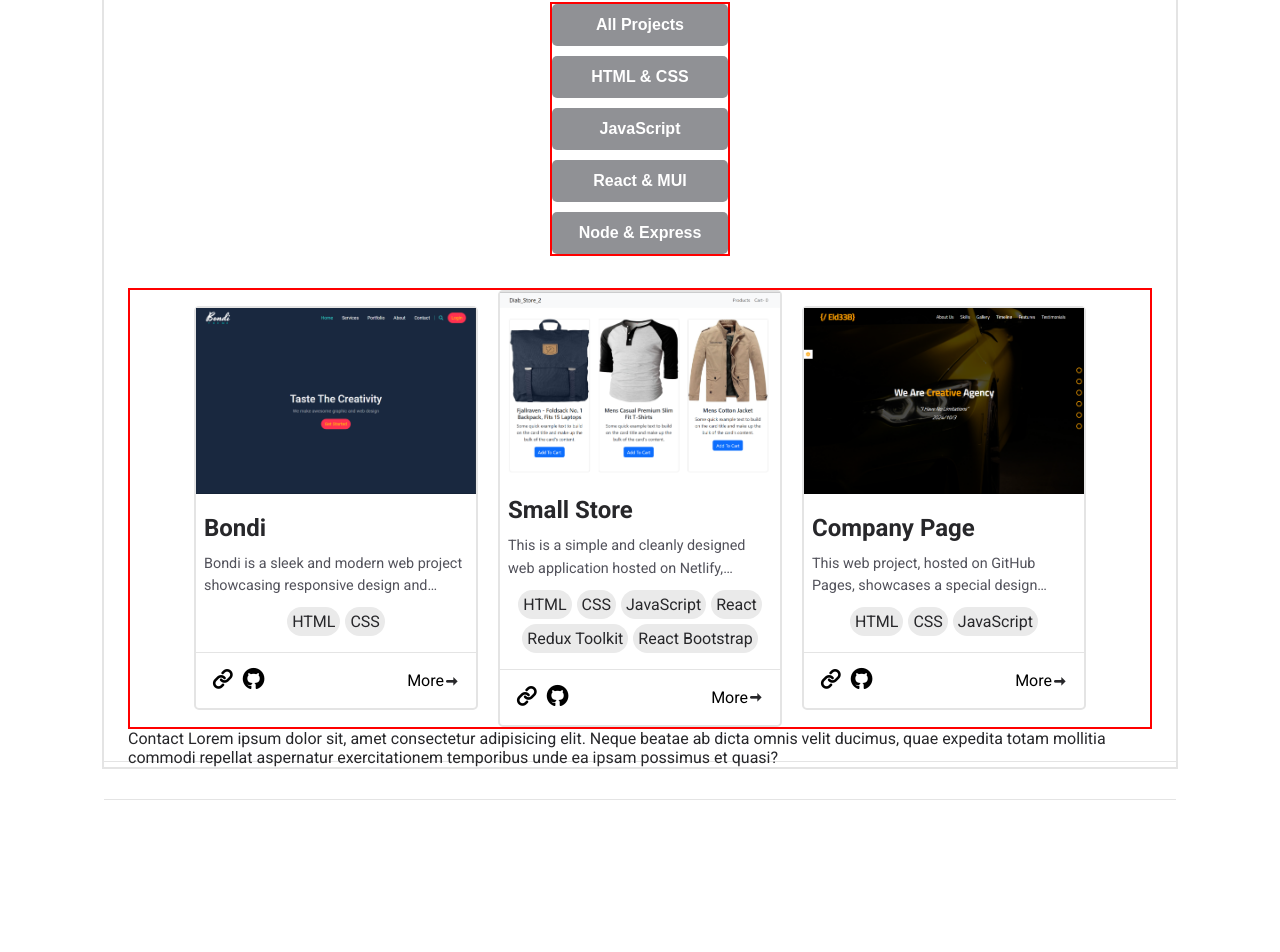
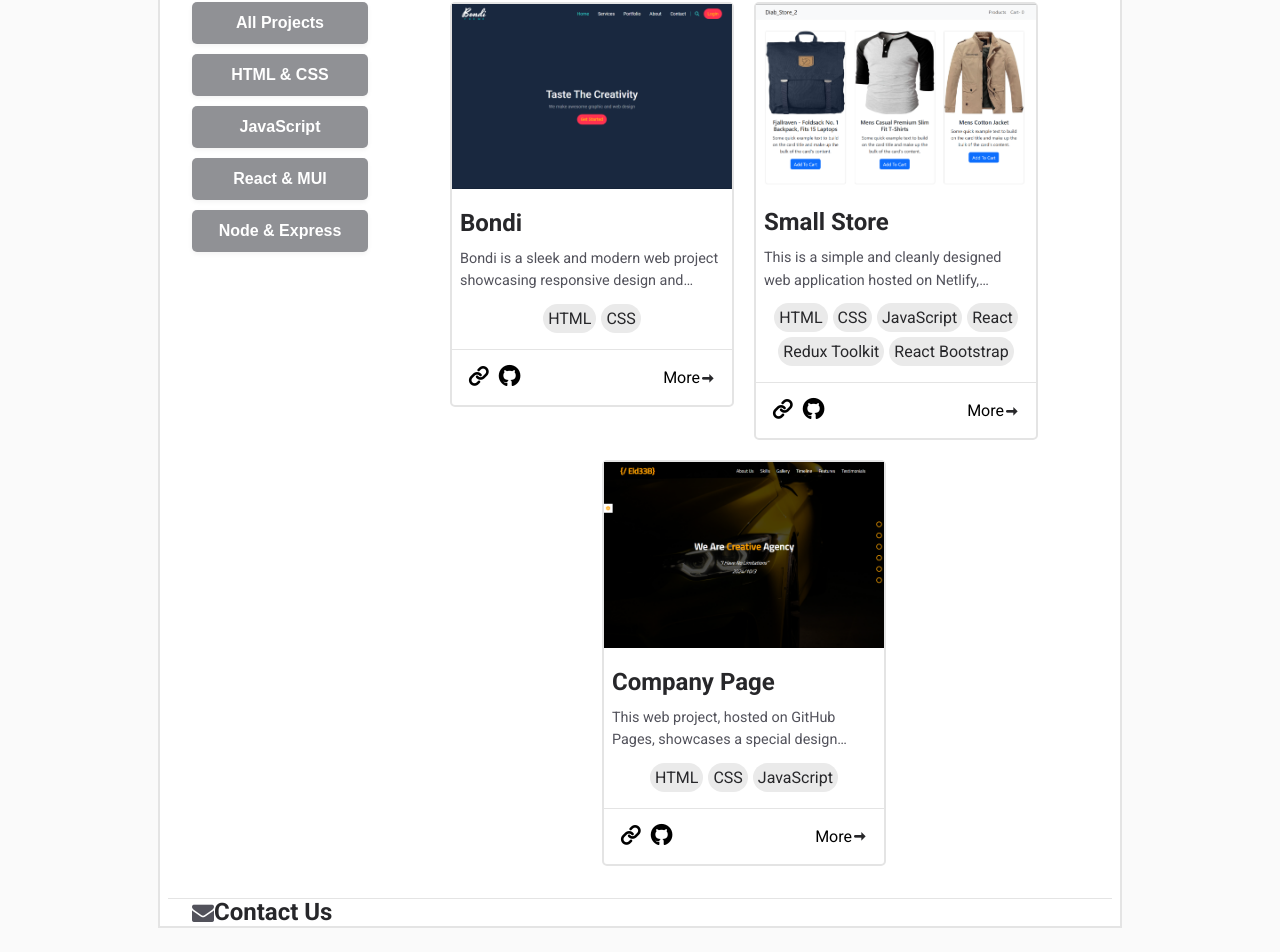
Before and after one commit to diab-tech/portfolio_2, a React (Vite) app: page / in a window 1280 px wide. Shown: the part 537-1489 px from the top of the page. Before the commit the page ends 1337 px from the top, so only its background shows below. Built offline with nearby package versions, Linux system fonts and the light colour scheme.

Commit message:
enhancements

```diff
--- a/index.html
+++ b/index.html
@@ -5,13 +5,13 @@
     <link
       rel="icon"
       type="image/svg+xml"
-      href="/public/photo_2024-10-17_23-46-49-modified.png"
+      href="/photo_2024-10-17_23-46-49-modified.png"
     />
     <meta name="viewport" content="width=device-width, initial-scale=1.0" />
     <title>Diap Portfolio</title>
 
     <!-- icons -->
-    <link rel="stylesheet" href="/public/icomoon/style.css" />
+    <link rel="stylesheet" href="/icomoon/style.css" />
   </head>
   <body class="light-mode">
     <div id="root"></div>
--- a/src/components/2-hero/Hero.jsx
+++ b/src/components/2-hero/Hero.jsx
@@ -4,7 +4,7 @@ function Hero() {
   return (
     <div className="hero p-relative">
       <div className="image">
-        <img src="/public/photo_2024-12-13_21-53-18-modified.png" />
+        <img src="/photo_2024-12-13_21-53-18-modified.png" />
         <span className="verified icon-verified"></span>
       </div>
       <h1>
--- a/src/components/3-main/Main.jsx
+++ b/src/components/3-main/Main.jsx
@@ -1,4 +1,4 @@
-import React from "react";
+import React, { useEffect, useRef } from "react";
 import "./main.css";
 import { Link } from "react-router-dom";
 const projects = [
@@ -6,7 +6,7 @@ const projects = [
     id: 1,
     name: "Bondi",
     category: "html & css",
-    image: "/public/bondi.png",
+    image: "/bondi.png",
     link: "https://diab-tech.github.io/Bondi/",
     github: "https://github.com/diab-tech/Bondi",
     description:
@@ -17,7 +17,7 @@ const projects = [
     id: 2,
     name: "Small Store",
     category: "JavaScript",
-    image: "/public/small-store.png",
+    image: "/small-store.png",
     link: "https://my-first-domain-v2.netlify.app/",
     github: "https://github.com/diab-tech/my-first-domain",
     description:
@@ -35,7 +35,7 @@ const projects = [
     id: 3,
     name: "Company Page",
     category: "JavaScript",
-    image: "/public/company-page.png",
+    image: "/company-page.png",
     link: "https://diab-tech.github.io/special-design/",
     github: "https://github.com/diab-tech/special-design",
     description:
@@ -45,21 +45,50 @@ const projects = [
 ];
 
 // filters
-// All Projects
+// All Projects Filter
 const all = () => {
   projects.find((p) => console.log(p.category == "JavaScript"));
 };
 export default function Main() {
+  const lastScrollY = useRef(null);
+  useEffect(() => {
+    const nav = document.querySelector(".left");
+
+    if (!nav) {
+      console.error("Element With class 'left' Not Fount In DOM.");
+      return; // to stop here if (!nav)
+    }
+
+    const handleScroll = () => {
+      console.log("Current scroll position:", window.scrollY);
+      if (window.scrollY > lastScrollY.current && window.scrollY > 600) {
+        // Scroll Down
+        nav.classList.add("hidden-nav");
+      } else {
+        // Scroll Up
+        nav.classList.remove("hidden-nav");
+      }
+      lastScrollY.current = window.scrollY; //update value after handleScroll is important
+    };
+
+    window.addEventListener("scroll", handleScroll);
+
+    //clean up to avoid memory leaks
+    return () => {
+      window.removeEventListener("scroll", handleScroll);
+    };
+  }, []); // to run only once on mount
+
   return (
-    <div className="main flex p-relative">
-      <section className="left border flex flex-column">
+    <div className="main flex p-relative ">
+      <section className="left flex flex-column">
         <button onClick={() => all()}>All Projects</button>
         <button>HTML & CSS</button>
         <button>JavaScript</button>
         <button>React & MUI</button>
         <button>Node & Express</button>
       </section>
-      <section className="right flex border">
+      <section className="right flex ">
         {projects.map((p) => (
           <div className="project" key={p.id}>
             <img src={p.image} />
--- a/src/components/3-main/main.css
+++ b/src/components/3-main/main.css
@@ -1,8 +1,8 @@
 .main {
   gap: 2rem;
-  flex-wrap: wrap;
   justify-content: center;
   align-items: flex-start;
+  margin-bottom: 2rem;
 }
 /*
     Left Section
@@ -10,8 +10,20 @@
 
 .main section.left {
   gap: 10px;
+  position: sticky;
+  top: 0;
+  background-color: var(--secondary);
+  z-index: 1000;
+  transition: transform 0.3s ease;
+}
+/* hide nav of filters [section.left] */
+@media (max-width: 767px) {
+  .hidden-nav {
+    transform: translateY(-100%);
+  }
 }
 .main section.left button {
+  box-shadow: 0 2px 5px rgba(0, 0, 0, 0.1);
   background-color: rgba(36, 37, 46, 1);
   width: 11rem;
   padding: 0.75rem;
@@ -24,6 +36,12 @@
   transition: 0.3s;
   font-weight: 600;
 }
+@media (max-width: 767px) {
+  .main section.left button {
+    width: fit-content;
+    padding: 5px;
+  }
+}
 .main section.left button:hover {
   opacity: 1;
 }
@@ -31,7 +49,6 @@
   border: 2px solid var(--blue);
   opacity: 1;
 }
-
 /*
     Right Section
 */
@@ -40,6 +57,7 @@
   min-width: 200px;
   gap: 20px;
   flex-wrap: wrap;
+  align-items: flex-start;
 }
 .main section.right .project {
   width: 280px;
@@ -55,18 +73,22 @@
   align-items: flex-start;
 }
 .main section.right .project .box p {
-  margin: 0;
   margin: 0.7rem 0;
   color: var(--subtitle);
   font-size: 0.9rem;
   line-height: 1.4rem;
   width: 260px; /* تحديد عرض العنصر */
-  height: 3em; /* تحديد ارتفاع العنصر ليشمل سطرين فقط */
-  overflow: hidden; /* إخفاء النص الزائد */
+  overflow: hidden;
+
+  /* ===-webkit-browsers=== */
   display: -webkit-box;
+  -webkit-box-orient: vertical;
   -webkit-line-clamp: 2; /* إظهار سطرين فقط */
-  -webkit-box-orient: vertical;
   text-overflow: ellipsis; /* إضافة النقاط في النهاية */
+
+  /* ====For non-webkit-browsers ==== */
+  /* تحديد ارتفاع العنصر ليشمل سطرين فقط */
+  max-height: calc(1.4rem * 2);
 }
 .main section.right .project .technologies {
   flex-wrap: wrap;
@@ -97,7 +119,7 @@
 }
 .main section.right .card .links span.right {
 }
-.main .right img {
+.main section.right img {
   width: 280px;
 }
 /*
@@ -108,10 +130,11 @@
   .main {
     flex-direction: column;
   }
-  .main .left {
+  .main section.left {
     flex-direction: row;
     flex-wrap: wrap;
     text-align: center;
     justify-content: center;
+    position: sticky;
   }
 }
--- a/src/components/4-contact/Contact.jsx
+++ b/src/components/4-contact/Contact.jsx
@@ -1,12 +1,20 @@
 import React from "react";
 import "./contact.css";
 export default function Contact() {
+  let a = 5; // 101
+  let b = 3; // 011
+
+  a = a ^ b;
+  b = a ^ b;
+  a = a ^ b;
+
+  console.log(a, b);
   return (
     <div className="contact p-relative">
-      Contact Lorem ipsum dolor sit, amet consectetur adipisicing elit. Neque
-      beatae ab dicta omnis velit ducimus, quae expedita totam mollitia commodi
-      repellat aspernatur exercitationem temporibus unde ea ipsam possimus et
-      quasi?
+      <div className="title flex">
+        <span className="mail-icon icon-envelope block"></span>
+        <h2>Contact Us</h2>
+      </div>
       <div className="border-line" />
     </div>
   );
--- a/src/components/4-contact/contact.css
+++ b/src/components/4-contact/contact.css
@@ -0,0 +1,7 @@
+.contact .title {
+  justify-content: flex-start;
+}
+.contact .mail-icon {
+  font-size: 22px;
+  color: var(--subtitle);
+}
--- a/src/framework.css
+++ b/src/framework.css
@@ -3,6 +3,13 @@
   align-items: center;
   justify-content: center;
 }
+.justify-content-center {
+  justify-content: center;
+}
+.align-items-center {
+  align-items: center;
+}
+
 .flex-column {
   flex-direction: column;
 }
--- a/src/index.css
+++ b/src/index.css
@@ -19,7 +19,7 @@ button:active {
   /* transition: 3s; */
 }
 :root {
-  --primary: #fff;
+  --primary: rgb(250, 250, 250);
   --secondary: rgb(255, 255, 255);
 
   --icon-hover: #d4d4d8;
@@ -71,6 +71,12 @@ body.light-mode .sun {
     padding: 0 1rem;
   }
 }
+@media (min-width: 1199px) {
+  .container {
+    width: 70%;
+    padding: 0 2rem;
+  }
+}
 .border-line {
   position: absolute;
   width: calc(100% + 3rem);
```
Also changed, not shown: 1 other file (tests, documents, lock files or other folders).
